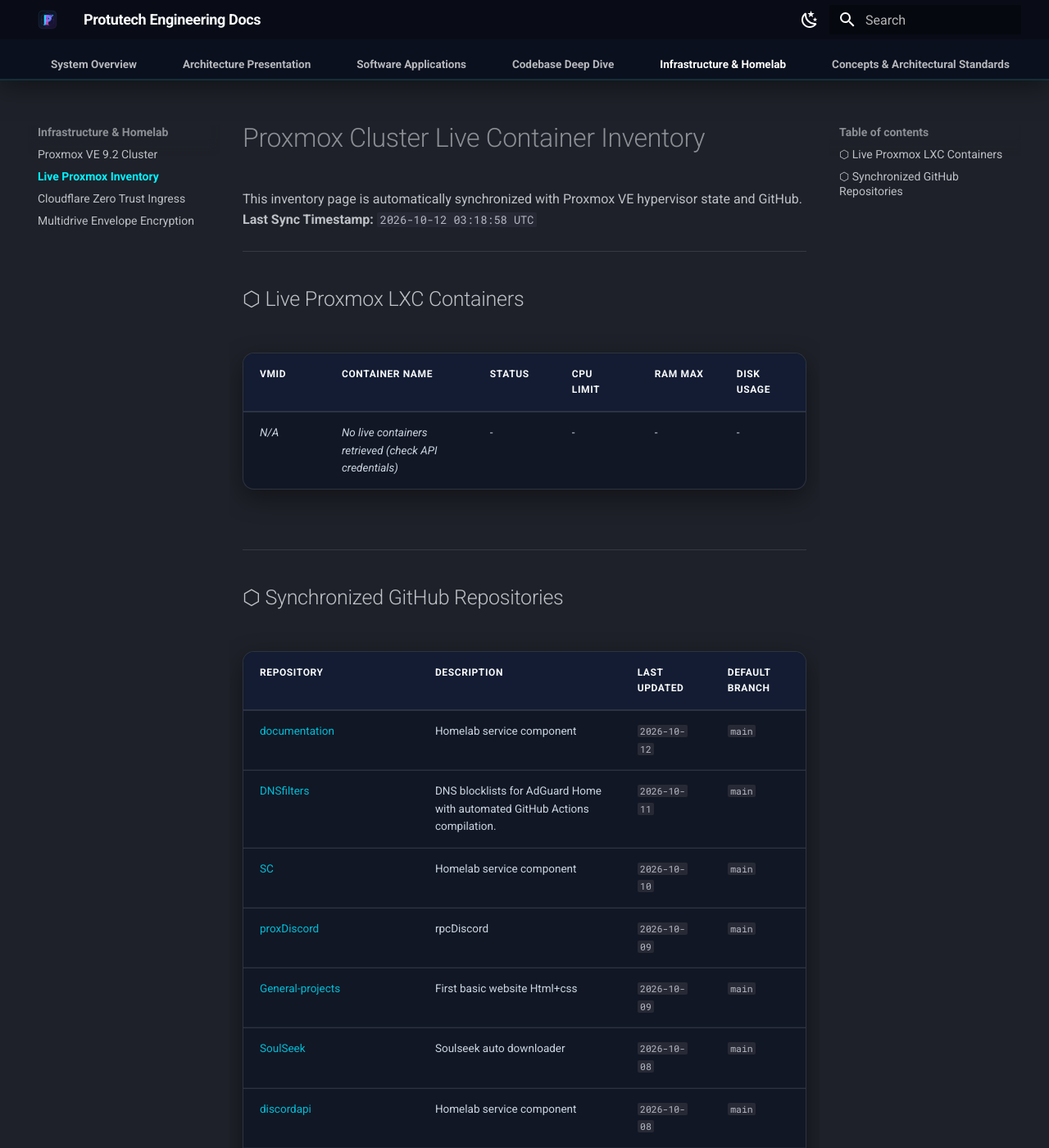
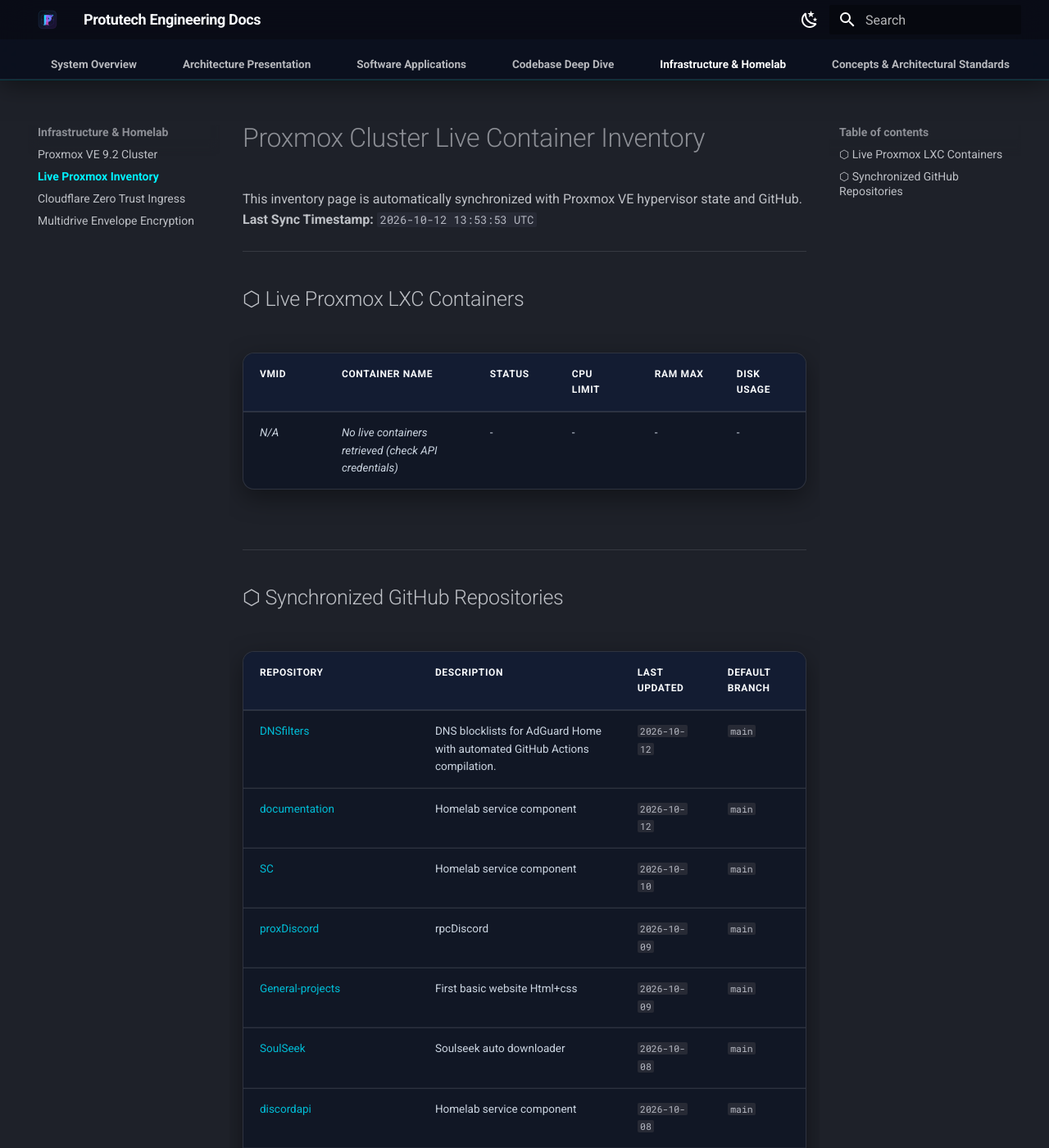
Before and after one commit to IAndrexI/documentation, an MkDocs documentation site: the page built from docs/infra/proxmox-live-inventory.md, in a window 1280 px wide and 1400 px high. Shown: the whole window at 82% size. Built offline with MkDocs 1.6.1 and Material for MkDocs 9.7.7, drawn with Linux system fonts in a browser that asks for light colours.

Commit message:
chore(auto-update): sync live Proxmox containers and GitHub repos [skip ci]

```diff
--- a/docs/infra/proxmox-live-inventory.md
+++ b/docs/infra/proxmox-live-inventory.md
@@ -1,7 +1,7 @@
 # Proxmox Cluster Live Container Inventory
 
 This inventory page is automatically synchronized with Proxmox VE hypervisor state and GitHub.
-**Last Sync Timestamp:** `2026-10-12 03:18:58 UTC`
+**Last Sync Timestamp:** `2026-10-12 13:53:53 UTC`
 
 ---
 
@@ -17,8 +17,8 @@
 
 | Repository | Description | Last Updated | Default Branch |
 | :--- | :--- | :--- | :--- |
+| [DNSfilters](https://github.com/IAndrexI/DNSfilters) | DNS blocklists for AdGuard Home with automated GitHub Actions compilation. | `2026-10-12` | `main` |
 | [documentation](https://github.com/IAndrexI/documentation) | Homelab service component | `2026-10-12` | `main` |
-| [DNSfilters](https://github.com/IAndrexI/DNSfilters) | DNS blocklists for AdGuard Home with automated GitHub Actions compilation. | `2026-10-11` | `main` |
 | [SC](https://github.com/IAndrexI/SC) | Homelab service component | `2026-10-10` | `main` |
 | [proxDiscord](https://github.com/IAndrexI/proxDiscord) | rpcDiscord | `2026-10-09` | `main` |
 | [General-projects](https://github.com/IAndrexI/General-projects) | First basic website Html+css | `2026-10-09` | `main` |
```
